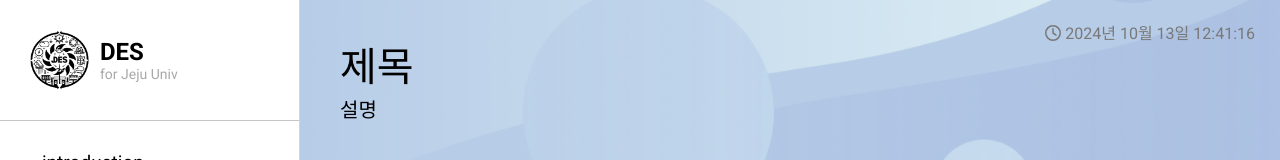
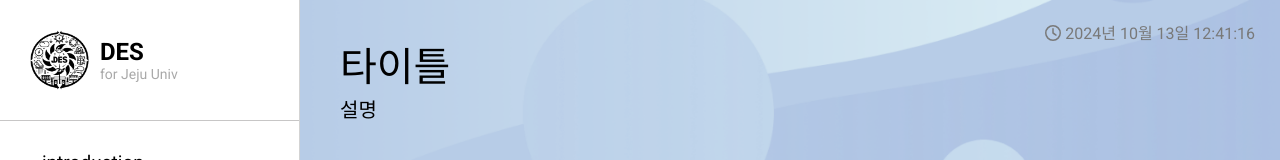
Before and after one commit to Team-JHJ/DES_frontend, a React (Vite) app: page / in a window 1280 px wide. Shown: the top 160 px of the page. Built offline with nearby package versions, Linux system fonts and the light colour scheme.

Commit message:
헤더 슬라이스 생성

```diff
--- a/package.json
+++ b/package.json
@@ -14,10 +14,12 @@
     "@fortawesome/free-regular-svg-icons": "^6.6.0",
     "@fortawesome/free-solid-svg-icons": "^6.6.0",
     "@fortawesome/react-fontawesome": "^0.2.2",
+    "@reduxjs/toolkit": "^2.3.0",
     "axios": "^1.7.7",
     "eslint-config-prettier": "^9.1.0",
     "react": "^18.3.1",
     "react-dom": "^18.3.1",
+    "react-redux": "^9.1.2",
     "react-router-dom": "^6.26.2"
   },
   "devDependencies": {
--- a/src/components/header/header.jsx
+++ b/src/components/header/header.jsx
@@ -3,6 +3,8 @@ import { useLocation } from 'react-router-dom'
 import { FontAwesomeIcon } from '@fortawesome/react-fontawesome'
 import { faClock } from '@fortawesome/free-regular-svg-icons'
 import { useEffect, useState } from 'react'
+import { useDispatch, useSelector } from 'react-redux'
+import { setHeader } from '@/store/header-slice.js'
 
 const TimeDisplay = () => {
     const [date, setDate] = useState(new Date())
@@ -31,12 +33,24 @@ const TimeDisplay = () => {
 }
 
 export default function Header() {
-    console.log('헤더')
+    const headerTitle = useSelector((state) => state.headerSlice.title)
+    const headerDescription = useSelector(
+        (state) => state.headerSlice.description,
+    )
+    const [title, setTitle] = useState(headerTitle)
+    const [description, setDescription] = useState(headerDescription)
+
+    // 헤더의 제목과 설명이 변경되면 제목과 설명 재설정
+    useEffect(() => {
+        setTitle(headerTitle)
+        setDescription(headerDescription)
+    }, [headerTitle, headerDescription])
+
     return (
         <div className={styles['header']}>
             <div className={styles['inner']}>
-                <div className={styles['title']}>제목</div>
-                <div className={styles['description']}>설명</div>
+                <div className={styles['title']}>{title}</div>
+                <div className={styles['description']}>{description}</div>
                 <TimeDisplay />
             </div>
         </div>
--- a/src/main.jsx
+++ b/src/main.jsx
@@ -2,9 +2,13 @@ import { StrictMode } from 'react'
 import { createRoot } from 'react-dom/client'
 import App from './App.jsx'
 import './index.css'
+import { Provider } from 'react-redux'
+import store from '@/store/store.js'
 
 createRoot(document.getElementById('root')).render(
     <StrictMode>
-        <App />
+        <Provider store={store}>
+            <App />
+        </Provider>
     </StrictMode>,
 )
--- /dev/null
+++ b/src/store/header-slice.js
@@ -0,0 +1,25 @@
+import { createSlice } from '@reduxjs/toolkit'
+
+const initialState = {
+    title: '타이틀',
+    description: '설명',
+}
+
+const headerSlice = createSlice({
+    name: 'headerSlice',
+    initialState,
+    reducers: {
+        setHeader: (state, action) => {
+            return { ...action.payload }
+        },
+        setTitle: (state, action) => {
+            state.title = action.payload
+        },
+        setDescription: (state, action) => {
+            state.description = action.payload
+        },
+    },
+})
+
+export const { setHeader, setTitle, setDescription } = headerSlice.actions
+export default headerSlice.reducer
--- /dev/null
+++ b/src/store/store.js
@@ -0,0 +1,8 @@
+import { configureStore } from '@reduxjs/toolkit'
+import headerSlice from '@/store/header-slice.js'
+
+export default configureStore({
+    reducer: {
+        headerSlice,
+    },
+})
```
Also changed, not shown: 2 other files (tests, documents, lock files or other folders).
